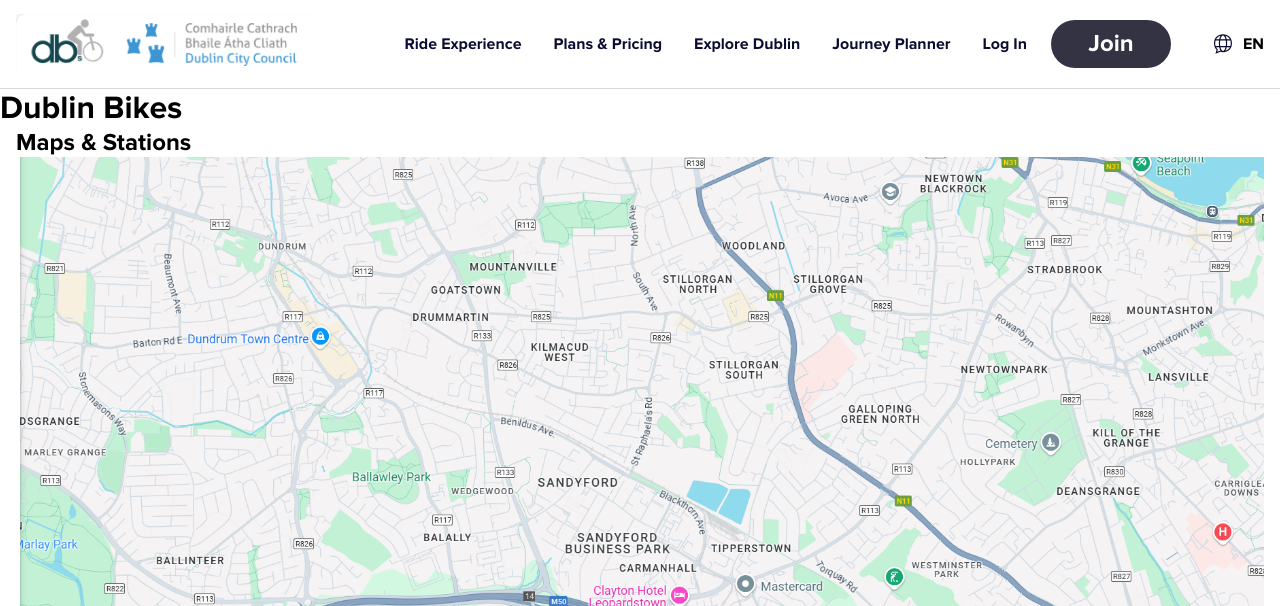
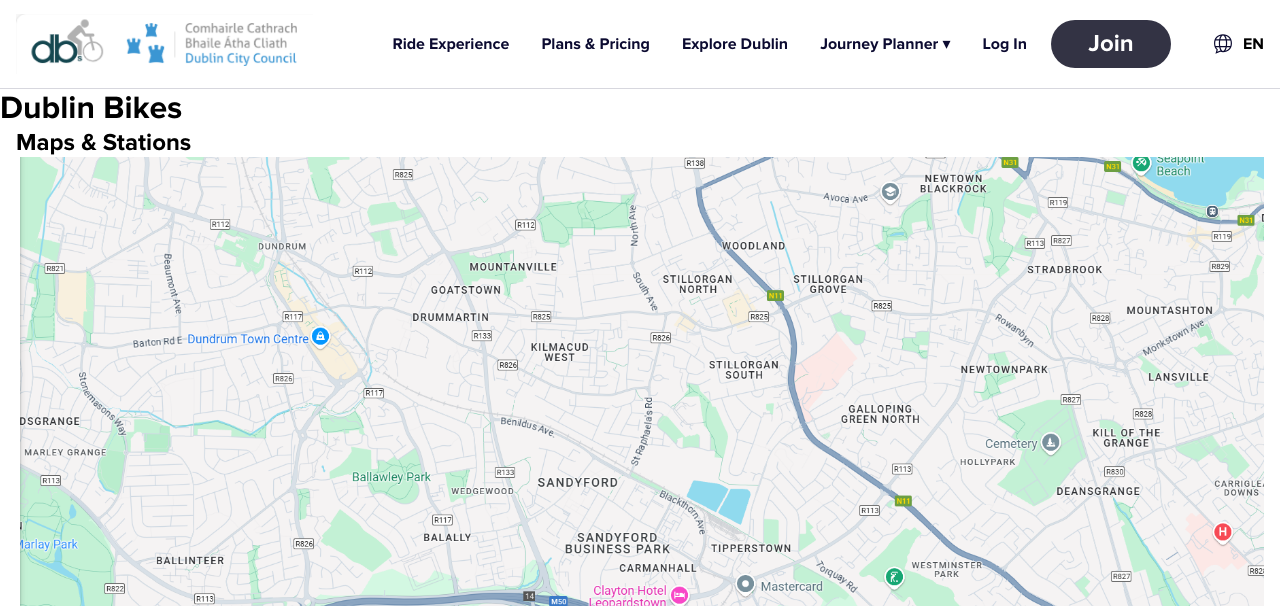
Before and after one commit to dsmnov/COMP30830-GROUP-PROJECT-GROUP-12, a Flask app: page / in a window 1280 px wide. Shown: the top 606 px of the page. Run offline with Flask 3, Linux system fonts and the light colour scheme; parts of the project's set-up code (start-up, migrations or seed data) failed here and were passed over.

Commit message:
Update header.html

```diff
--- a/WebApp/templates/global/header.html
+++ b/WebApp/templates/global/header.html
@@ -8,7 +8,13 @@
         <a href="{{ url_for('ride') }}" class="nav-link">Ride Experience</a>
         <a href="{{ url_for('plans') }}" class="nav-link">Plans & Pricing</a>
         <a href="{{ url_for('explore') }}" class="nav-link">Explore Dublin</a>
-        <a href="{{ url_for('journeyplan') }}" class="nav-link">Journey Planner</a>
+        <div class="dropdown">
+          <a href="/journeyplan" class="nav-link dropbtn">Journey Planner ▾</a>
+          <div class="dropdown-content">
+            <a href="/journeyplan?mode=quick">Quick Trip</a>
+            <a href="/journeyplan?mode=plan">Plan Ahead</a>
+          </div>
+        </div>
 
         {% if current_user.is_authenticated %}
           <!-- If the user is logged in -->
```
